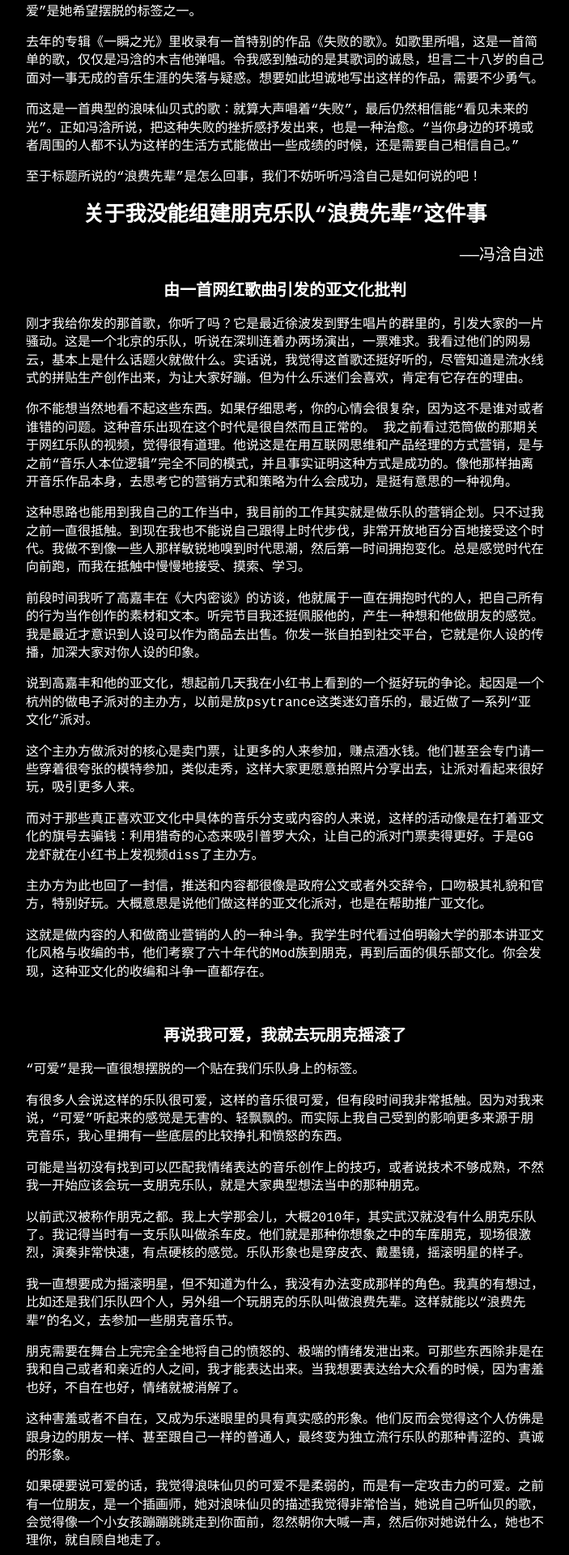
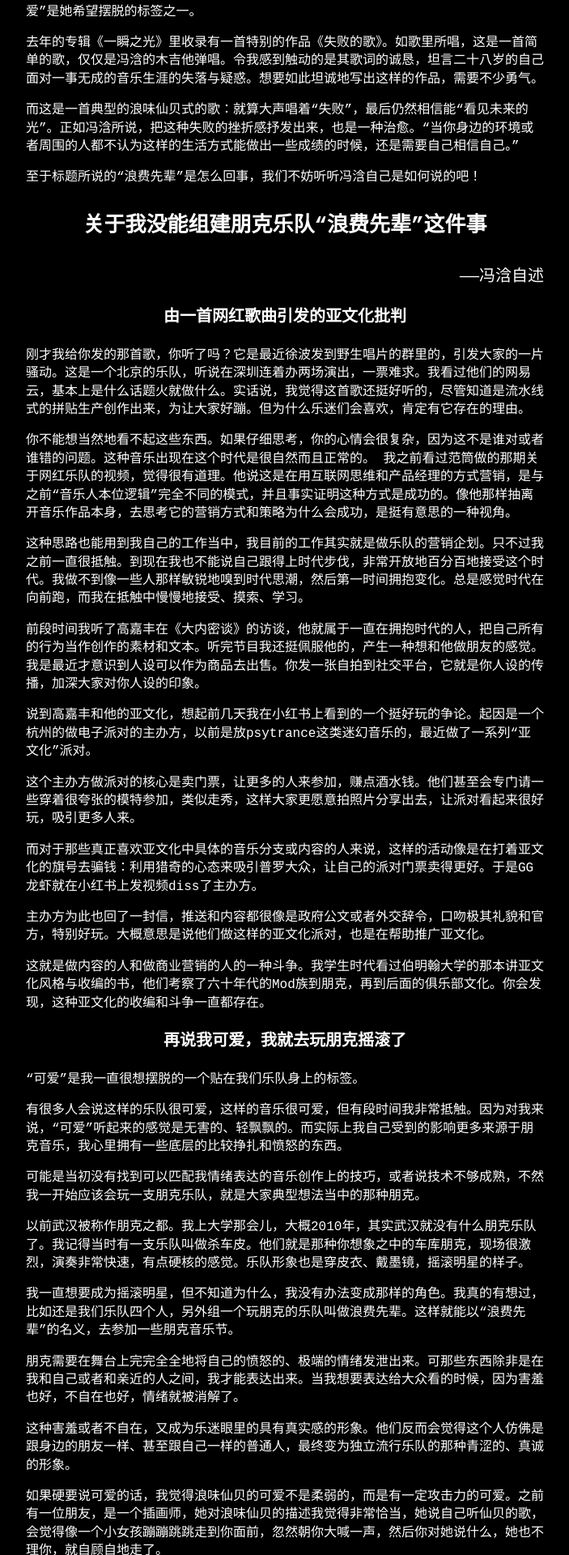
Before and after one commit to salingerlin/salingerlin.github.io, a Jekyll site: the page built from _posts/2022-05-31-关于冯浛没能组建朋克乐队“浪费先辈”这件事.md, in a window 1280 px wide. Shown: the part 588-2508 px from the top of the page at 81% size, without its empty margins (288-991 px from the left). Built offline with Jekyll 4.4.1, drawn with Linux system fonts in a browser that asks for light colours.

Commit message:
Update 2022-05-31-关于冯浛没能组建朋克乐队“浪费先辈”这件事.md

```diff
--- a/_posts/2022-05-31-关于冯浛没能组建朋克乐队“浪费先辈”这件事.md
+++ b/_posts/2022-05-31-关于冯浛没能组建朋克乐队“浪费先辈”这件事.md
@@ -22,10 +22,10 @@ category: 访谈与自述
 
 至于标题所说的“浪费先辈”是怎么回事，我们不妨听听冯浛自己是如何说的吧！
 
-<p align="center" style="line-height:1.5;"><font size="6"><b>关于我没能组建朋克乐队“浪费先辈”这件事</b></font></p>
+<p align="center" style="line-height:2.5;"><font size="6"><b>关于我没能组建朋克乐队“浪费先辈”这件事</b></font></p>
 <p align="right"><font size="5">——冯浛自述</font></p>
 
-<p align="center"><font size="5"><b>由一首网红歌曲引发的亚文化批判</b></font></p>
+<p align="center" style="line-height:2.0;"><font size="5"><b>由一首网红歌曲引发的亚文化批判</b></font></p>
 
 刚才我给你发的那首歌，你听了吗？它是最近徐波发到野生唱片的群里的，引发大家的一片骚动。这是一个北京的乐队，听说在深圳连着办两场演出，一票难求。我看过他们的网易云，基本上是什么话题火就做什么。实话说，我觉得这首歌还挺好听的，尽管知道是流水线式的拼贴生产创作出来，为让大家好蹦。但为什么乐迷们会喜欢，肯定有它存在的理由。
 
@@ -46,8 +46,7 @@ category: 访谈与自述
 
 这就是做内容的人和做商业营销的人的一种斗争。我学生时代看过伯明翰大学的那本讲亚文化风格与收编的书，他们考察了六十年代的Mod族到朋克，再到后面的俱乐部文化。你会发现，这种亚文化的收编和斗争一直都存在。
 
-<br>
-<p align="center"><font size="5"><b>再说我可爱，我就去玩朋克摇滚了</b></font></p>
+<p align="center" style="line-height:2.0;"><font size="5"><b>再说我可爱，我就去玩朋克摇滚了</b></font></p>
 
 “可爱”是我一直很想摆脱的一个贴在我们乐队身上的标签。
 
```
